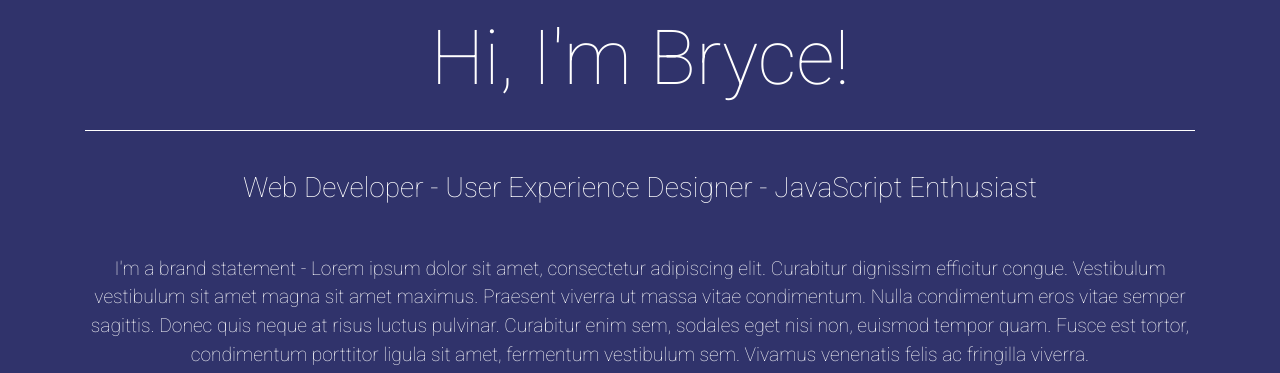
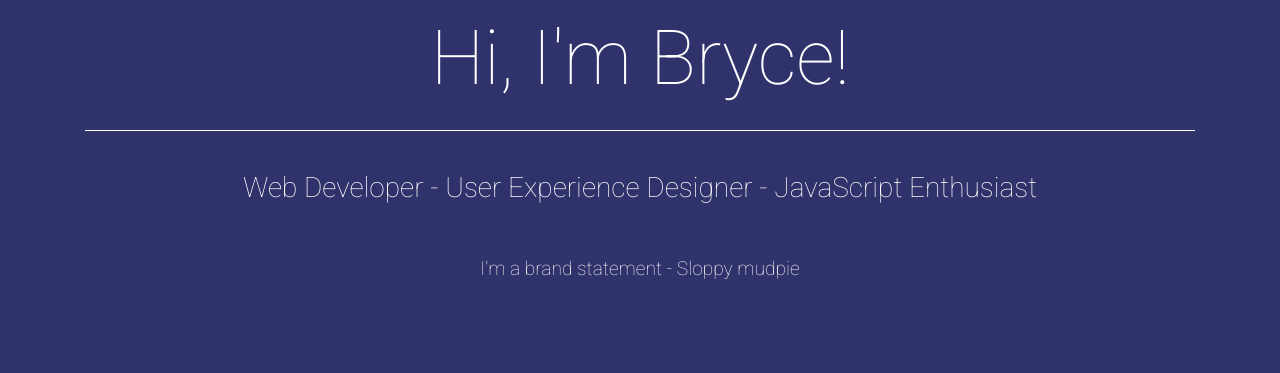
Before and after one commit to bryceclemence/Portfolio, a plain HTML site: page index.html in a window 1280 px wide. Shown: the part 460-833 px from the top of the page. Drawn offline with nearby package versions, Linux system fonts and the light colour scheme.

Commit message:
Adding updated index file

```diff
--- a/index.html
+++ b/index.html
@@ -65,15 +65,7 @@
 
             <!-- Replace this text with your brand statement or other short text about you. -->
             <p class="brand-statement">
-                I'm a brand statement - Lorem ipsum dolor sit amet,
-                consectetur adipiscing elit. Curabitur dignissim efficitur
-                congue. Vestibulum vestibulum sit amet magna sit amet
-                maximus. Praesent viverra ut massa vitae condimentum. Nulla
-                condimentum eros vitae semper sagittis. Donec quis neque at
-                risus luctus pulvinar. Curabitur enim sem, sodales eget nisi
-                non, euismod tempor quam. Fusce est tortor, condimentum
-                porttitor ligula sit amet, fermentum vestibulum sem. Vivamus
-                venenatis felis ac fringilla viverra.
+                I'm a brand statement - Sloppy mudpie
             </p>
         </div>
     </header>
```
